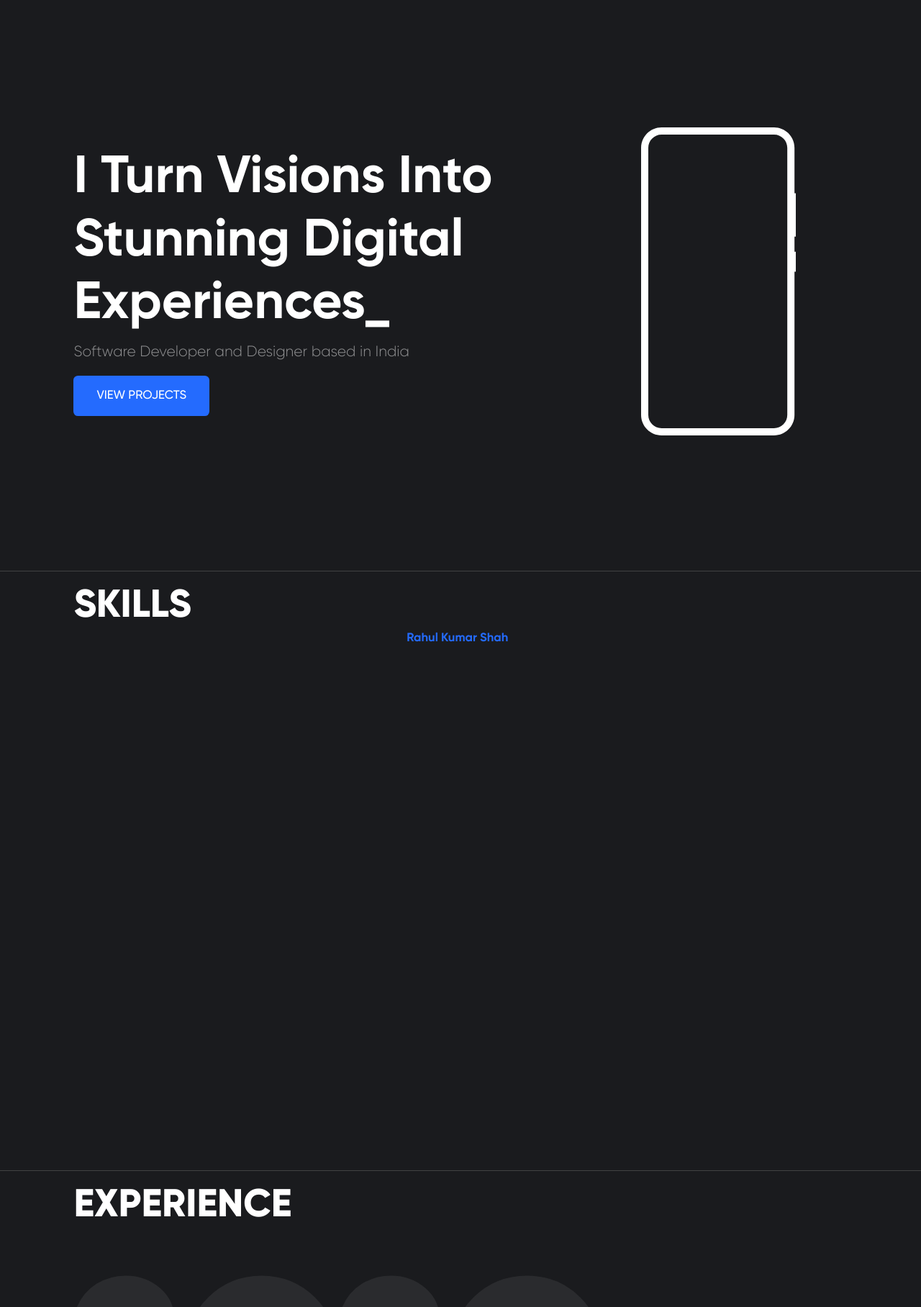
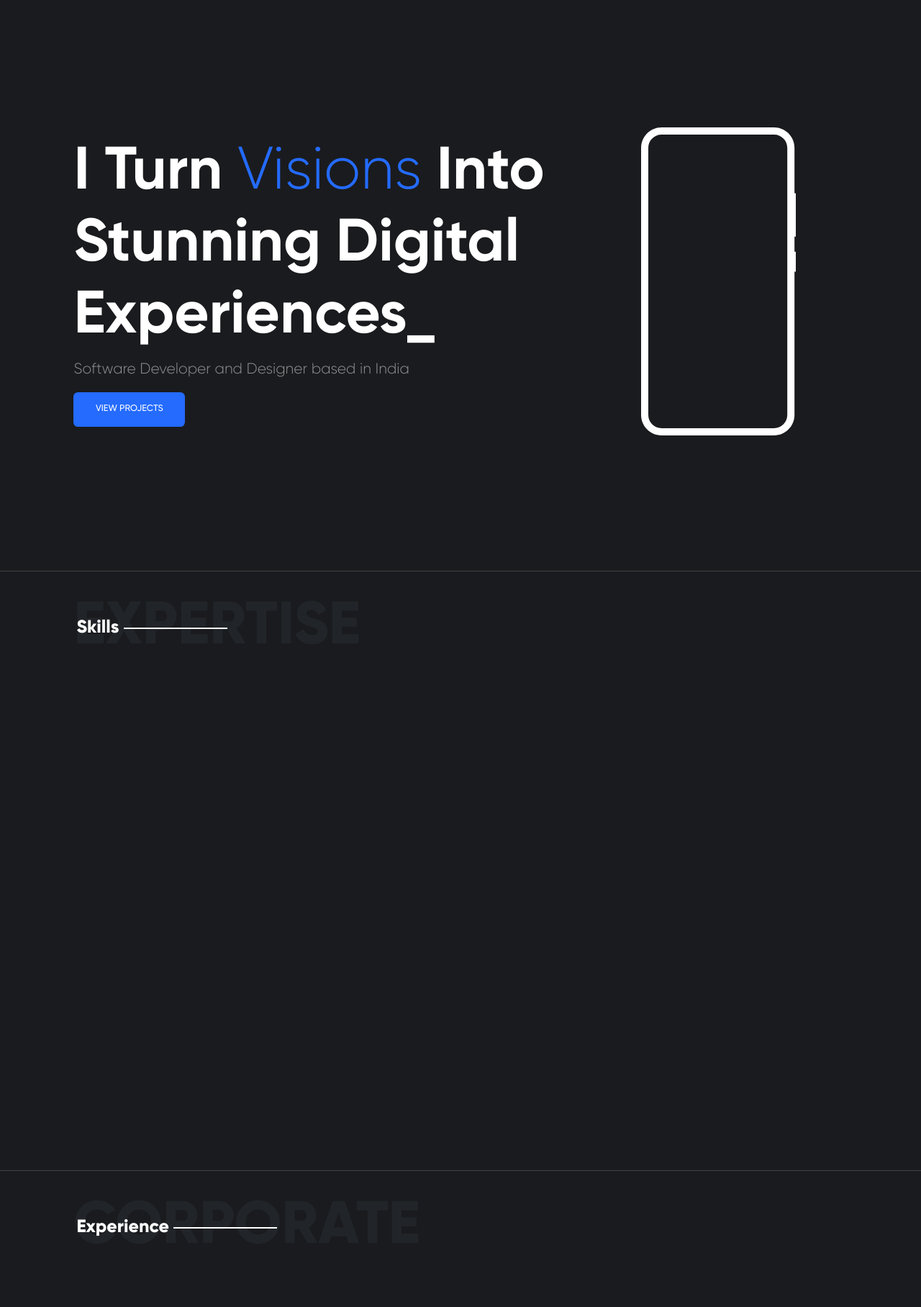
Before and after one commit to rahulshah456/rahulshah456.github.io, a PHP site: page / in a window 1280 px wide. Shown: the part 71-1887 px from the top of the page at 72% size. Run offline with PHP 8.4, Linux system fonts and the light colour scheme.

Commit message:
page headers modified

```diff
--- a/index.html
+++ b/index.html
@@ -92,24 +92,26 @@
 
 
     <!--Home Page-->
-    <div class="content-page" id="home">
-        <div class="container_home">
+    <div class="content__page" id="home">
+        <div class="container__home">
 
             <!--Main Intro Block-->
-            <div class="block_header">
-                <h1 class="block_header__headline">
-                    I Turn Visions Into Stunning Digital Experiences_
+            <div class="block__header">
+                <h1 class="block__header-headline">
+                    I Turn
+                    <span class="highlight">Visions</span>
+                    Into Stunning Digital Experiences_
                 </h1>
-                <div class="block_work_info">
+                <div class="block__header-info">
                     <p>Software Developer and Designer based in India</p>
                 </div>
-                <button class="block_header_button">
+                <button class="block__header-button">
                     VIEW PROJECTS
                 </button>
             </div>
 
             <!--Phone Block only for desktop devices-->
-            <div class="block_phone">
+            <div class="block__phone">
                 <img src="./res/drawables/mobile_frame_white.svg">
                 <!-- <lottie-player src="https://assets2.lottiefiles.com/packages/lf20_4ayeqfsd.json"
                     background="transparent"
@@ -123,19 +125,35 @@
 
 
     <!--Skills Page-->
-    <div class="content-page" id="skills">
-        <h1 class="content-header">Skills</h1>
-        <p class="text-name">
-            <span>Rahul Kumar Shah&nbsp;&nbsp;</span>
-        </p>
+    <div class="content__page" id="skills">
+        <section class="page__header">
+            <div class="page__header-background">
+                EXPERTISE
+                <div class="page__header-foreground">
+                    <span>Skills&nbsp;</span>
+                </div>
+            </div>
+        </section>
+
+
+
     </div>
+
+<!-- <span class="page__header-foreground">Skills&nbsp;&nbsp;</span> -->
 
     <hr class="content-seperator">
 
 
     <!--Experience Page-->
-    <div class="content-page" id="experience">
-        <h1 class="content-header">Experience</h1>
+    <div class="content__page" id="experience">
+        <section class="page__header">
+            <div class="page__header-background">
+                CORPORATE
+                <div class="page__header-foreground">
+                    <span>Experience&nbsp;</span>
+                </div>
+            </div>
+        </section>
         <div class="exp_blocks">
             <div class="exp_1">
                 <h1 class="year_of_experience">2O2O</h1>
@@ -179,8 +197,15 @@
 
 
     <!--Projects Page-->
-    <div class="content-page" id="projects">
-        <h1 class="content-header">Projects</h1>
+    <div class="content__page" id="projects">
+        <section class="page__header">
+            <div class="page__header-background">
+                PORTFOLIO
+                <div class="page__header-foreground">
+                    <span>Projects&nbsp;</span>
+                </div>
+            </div>
+        </section>
         <div class="container_projects">
             <div>
 
@@ -193,8 +218,18 @@
 
 
     <!--About Page-->
-    <div class="content-page" id="about">
-        <h1 class="content-header">About</h1>
+    <div class="content__page" id="about">
+        <section class="page__header">
+            <div class="page__header-background">
+                WHO AM I
+                <div class="page__header-foreground">
+                    <span>About&nbsp;</span>
+                </div>
+            </div>
+        </section>
+        <div class="container_about">
+
+        </div>
     </div>
 
 
--- a/styles/styles.scss
+++ b/styles/styles.scss
@@ -21,8 +21,8 @@
 
 $navbar_height: 8vmin;
 
-$button_margin_h: 2.5vmax;
-$button_margin_v: 2vmin;
+$button_margin_h: 2.4vmax;
+$button_margin_v: 1.8vmin;
 $border_radius: 0.8vmin;
 
 $font_size_small_x: calc(0.6vw + 0.6vh);
@@ -137,7 +107,7 @@
 	background-color: rgba(255, 255, 255, 0.199);
 }
 
-.content-page {
+.content__page {
 	width: 100%;
 	height: 100vmin;
 	padding-left: 8vw;
@@ -161,49 +131,43 @@
 .material-icons.md-36 { font-size: 36px; }
 .material-icons.md-48 { font-size: 48px; }
 
+
+.page__header-background {
+	display: flex;
+	align-items: center;
+	z-index: -2;
+	font-size: $font_size_huge_x;
+	font-weight: 800;
+}
+
+.page__header-foreground {
+	background: transparent;
+	position: absolute;
+	display: flex;
+	align-items: center;
+	color: white;
+	margin-left: 0.5vmin;
+	font-size: $font_size_normal_x;
+	z-index: 0;
+
+	::before {
+		content: "";
+		display: block;
+		width: 18vmin;
+		height: 2px;
+		background: white;
+		position: absolute;
+		left: 100%;
+		top: 50%;
+		z-index: -2;
+	}
+}
+
 //++++++++++++++++++++++++++++++++++++++++++++++++++++++++++++++++++++++++++++++++++++++++++
 
 
 
 //++++++++++++++++++++++++++++++++++++++++++++HOME PAGE +++++++++++++++++++++++++++++++++++++
-
-.block_header__headline{
-	font-weight: bold;
-	color: $font--color;
-	padding: 0;
-	margin: 0;
-	font-size: $font_size_huge_xx;
-}
-
-.text-name {
-	color: $primary-color;
-	font-weight: bold;
-	font-size: $font_size_normal_xxx;
-	text-align: center;
-	position: relative;
-	margin-bottom: -2vmin;
-	background: $background--color;
-	::before {
-		content: "";
-		display: block;
-		width: 50vmin;
-		height: 2px;
-		background: $primary-color;
-		position: absolute;
-		left: 0;
-		top: 50%;
-		z-index: -2;
-	}
-}
-
-.block_work_info p {
-	color: white;
-	font-weight: 300;
-	opacity: 0.5;
-	margin-top: 0.5rem;
-	font-size: $font_size_normal_xx;
-}
-
 
 #home {
 	display: flex;
@@ -216,7 +180,7 @@
 	// background: yellow;
 }
 
-.container_home {
+.container__home {
 	padding: 0;
 	height: auto;
 	display: flex;
@@ -225,7 +189,7 @@
 	//background: pink;
 }
 
-.block_header {
+.block__header {
 	flex: 2;
 	display: flex;
 	flex-direction: column;
@@ -234,18 +198,34 @@
 	//background: purple;
 }
 
-.container_button {
-	display: flex;
-	flex-direction: row;
+.block__header-headline {
+	font-weight: bold;
+	color: $font--color;
+	padding: 0;
+	margin: 0;
+	font-size: $font_size_huge_x;
 }
 
-.block_header_button {
+.block__header-headline .highlight {
+	color: $primary-color;
+	font-weight: 300;
+}
+
+.block__header-info p {
+	color: white;
+	font-weight: 300;
+	opacity: 0.5;
+	margin-top: 0.5rem;
+	font-size: $font_size_normal_xx;
+}
+
+.block__header-button {
 	margin-top: 1rem;
 	padding-left: $button_margin_h;
 	padding-right: $button_margin_h;
 	padding-top: $button_margin_v;
 	padding-bottom: $button_margin_v;
-	font-size: $font_size_normal_xxx;
+	//font-size: $font_size_normal_xxx;
 	//box-shadow: 0 6px 32px rgba(0,0,0,.55);
 	display: flex;
 	flex-direction: row;
```
Also changed, not shown: other parts of styles/styles.scss (+26 -41 lines), styles/styles.css, 1 other file. Lines whose indentation alone changed are shown as unchanged.
